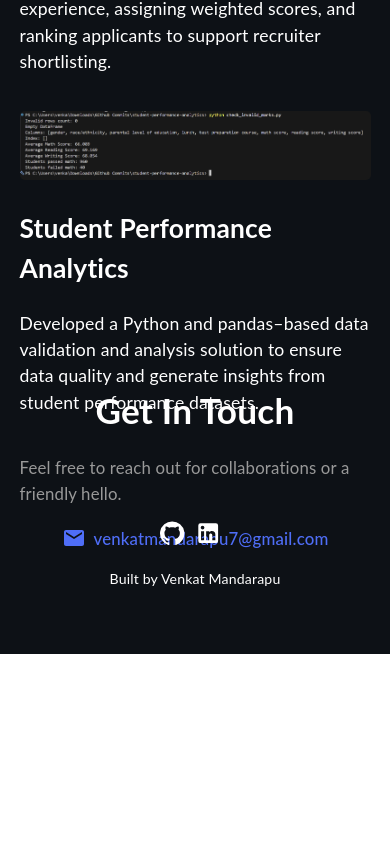
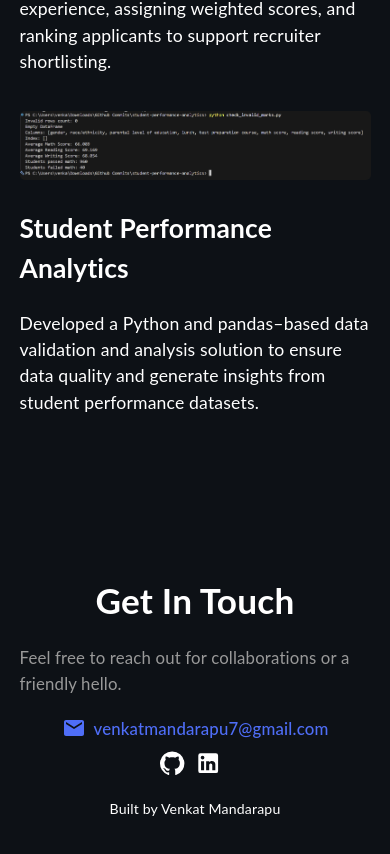
Before and after one commit to VenkatM77797/venkatm77797.github.io, a React (Create React App) app: page / in a window 390 px wide. Shown: the part 4575-5429 px from the top of the page. Before the commit the page ends 5229 px from the top, so only its background shows below. Built offline with nearby package versions, Linux system fonts and the light colour scheme.

Commit message:
Update Get in Touch section being overlayed in mobile version

```diff
--- a/src/assets/styles/Contact.scss
+++ b/src/assets/styles/Contact.scss
@@ -1,10 +1,12 @@
 #contact {
- padding-top: 20px;
- padding-bottom: 20px;   // ↓ reduced from big values
- text-align: center;
- margin-top: -150px;
+  padding-top: 60px;
+  padding-bottom: 60px;
+  text-align: center;
+
+  margin-top: 0;          /* ✅ remove negative margin */
+  position: relative;     /* ✅ keep it in normal flow */
+  z-index: 1;
 }
-
 .contact_wrapper {
  max-width: 600px;
   margin:  auto;
```
